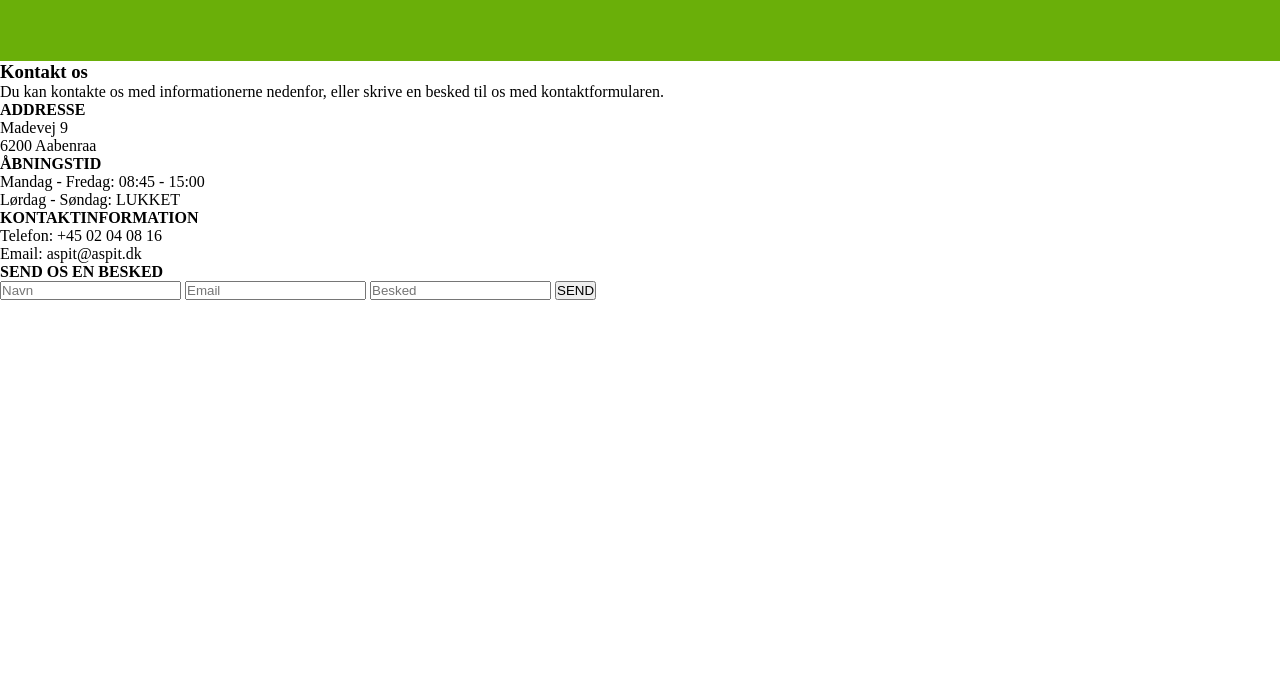
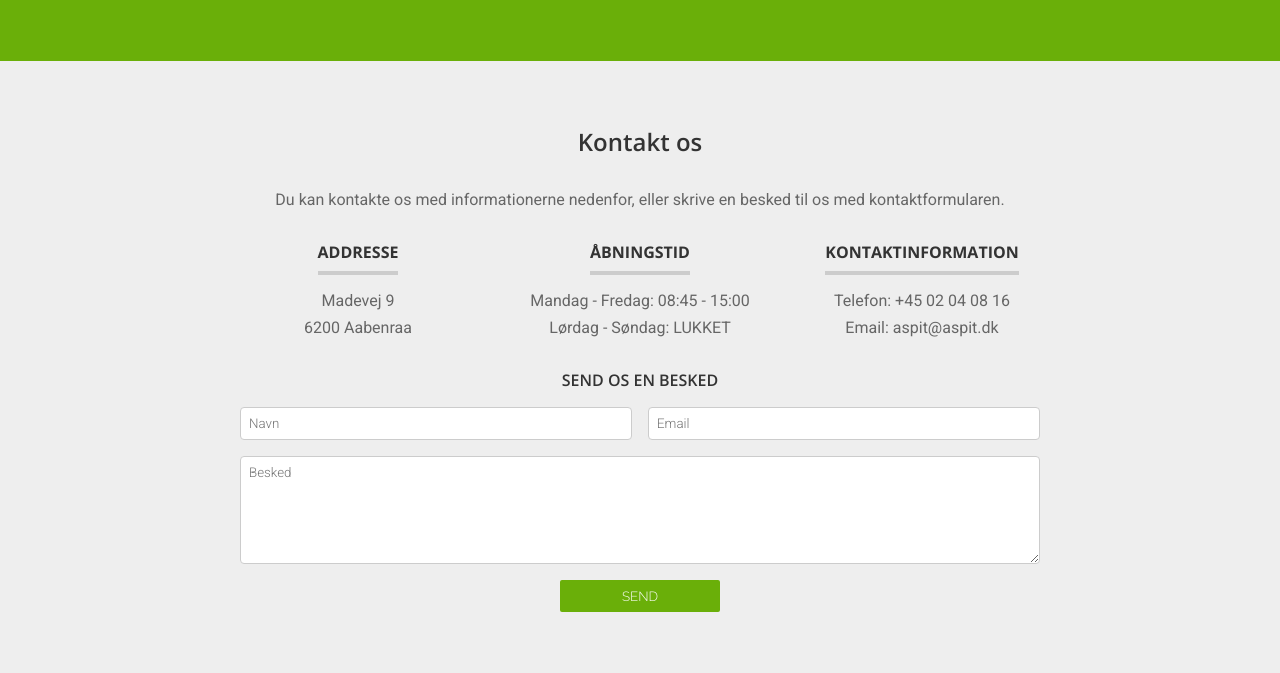
Before and after one commit to JOGR-aspit/webudvikling-1, a plain HTML site: page practice-assignments/projects/02-aabenraa-haveservice/loesning/index.html in a window 1280 px wide. Shown: the part 1576-2249 px from the top of the page. Before the commit the page ends 1876 px from the top, so only its background shows below. Drawn offline with nearby package versions, Linux system fonts and the light colour scheme.

Commit message:
update code along

```diff
--- a/practice-assignments/projects/02-aabenraa-haveservice/loesning/index.html
+++ b/practice-assignments/projects/02-aabenraa-haveservice/loesning/index.html
@@ -110,13 +110,21 @@
             <div class="kontakt-form-container">
                 <h4>SEND OS EN BESKED</h4>
                 <form class="kontakt-form" action="#" method="POST">
-                    <input type="text" name="navnField" placeholder="Navn" required>
-                    <input type="email" name="emailField" placeholder="Email" required>
-                    <input type="text" name="beskedField" placeholder="Besked" required>
+                    <div class="kontakt-form-header">
+                        <input type="text" name="navnField" placeholder="Navn" required>
+                        <input type="email" name="emailField" placeholder="Email" required>
+                    </div>
+                    <textarea cols= "45" rows="6" name="beskedField" placeholder="Besked" required></textarea>
                     <button type="submit" class="kontakt-form-button">SEND</button>
                 </form>
             </div>
         </div>
     </div>
+    <footer>
+        <div class="footer-content">
+            <img class="footer-logo" src="https://upload.wikimedia.org/wikipedia/commons/b/b9/2023_Facebook_icon.svg" alt="logo">
+            <img class="footer-logo" src="https://upload.wikimedia.org/wikipedia/commons/6/6f/Logo_of_Twitter.svg" alt="logo">
+        </div>
+    </footer>
 </body>
 </html>
--- a/practice-assignments/projects/02-aabenraa-haveservice/loesning/style.css
+++ b/practice-assignments/projects/02-aabenraa-haveservice/loesning/style.css
@@ -86,6 +86,7 @@
     display: flex;
     justify-content: center;
     align-items: center;
+    background-color: #eeeeee;
 }
 
 .info-content {
@@ -149,6 +150,7 @@
 
 /* #endregion */
 /* #region ydelser */
+
 .ydelser {
     background-color: #6aaf09;
 }
@@ -213,8 +215,144 @@
     font-size: 12px;
 }
 
+/* #endregion */
+/* #region kontakt */
+.kontakt {
+    display: flex;
+    justify-content: center;
+    align-items: center;
+    padding: 64px 32px;
+    background-color: #eeeeee;
+}
+.kontakt-content {
+    display: flex;
+    flex-direction: column;
+    align-items: center;
+    justify-content: center;
+    gap: 32px;
+    font-family: "Roboto", sans-serif;
+    color: #666666;
+}
 
+.kontakt-content h3 {
+    color: #333333;
+    font-family: 'Open Sans', sans-serif;
+    font-weight: 600;
+    font-size: 24px;
+    text-align: center;
+}
 
+.kontakt-info-container {
+    display: flex;
+    align-items: center;
+    justify-content: center;
+    gap: 32px;
+}
+
+.kontakt-info-box {
+    display: flex;
+    flex-direction: column;
+    justify-content: center;
+    align-items: center;
+    gap: 8px;
+    width: 250px;
+}
+
+.kontakt-info-box h4 {
+    color: #333333;
+    font-family: 'Open Sans', sans-serif;
+    margin-bottom: 8px;
+    border-bottom: 4px solid #cccccc;
+    padding-bottom: 8px;
+}
+
+.kontakt-form {
+    display: flex;
+    flex-direction: column;
+    justify-content: center;
+    align-items: center;
+    gap: 16px;
+}
+
+.kontakt-form-container {
+    display: flex;
+    flex-direction: column;
+    justify-content: center;
+    align-items: center;
+    gap: 16px;
+}
+
+.kontakt-form-container h4 {
+    color: #333333;
+    font-family: 'Open Sans', sans-serif;
+    font-weight: 600;
+    font-size: 16px;
+}
+
+.kontakt-form-header {
+    display: flex;
+    justify-content: space-between;
+    align-items: center;
+    width: 800px;
+    gap: 16px;
+}
+
+.kontakt-form-header input {
+    width: 100%;
+    padding: 8px;
+    border: 1px solid #cccccc;
+    border-radius: 4px;
+    font-family: 'Roboto', sans-serif;
+    font-weight: 300;
+}
+
+.kontakt-form textarea {
+    width: 100%;
+    padding: 8px;
+    border: 1px solid #cccccc;
+    border-radius: 4px;
+    font-family: 'Roboto', sans-serif;
+    font-weight: 300;
+}
+
+.kontakt-form-button {
+    color: white;
+    background-color: #6aaf09;
+    padding: 8px 16px;
+    border: none;
+    border-radius: 2px;
+    font-family: 'Raleway', sans-serif;
+    font-weight: 300;
+    width: 160px;
+}
+
+/* #endregion */
+/* #region footer */
+
+footer {
+    background-color: #333333;
+    display: flex;
+    justify-content: center;
+    align-items: center;
+    padding: 32px 0;
+}
+
+.footer-content {
+    display: flex;
+    align-items: center;
+    justify-content: center;
+    gap: 16px;
+    padding-bottom: 32px;
+    color: white;
+}
+
+.footer-logo {
+    border: 8px solid #666666;
+    background-color: #666666;
+    border-radius: 32px;
+    width: 48px;
+    height: 48px;
+}
 
 
 /* #endregion */
```
